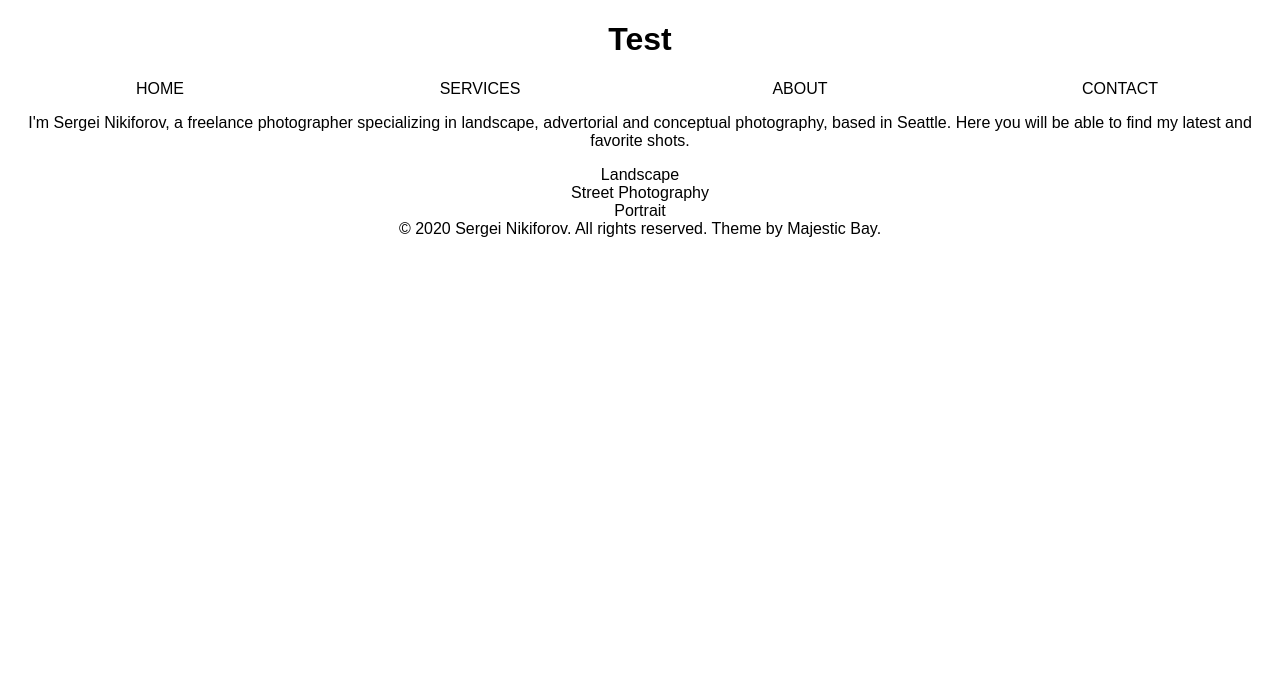
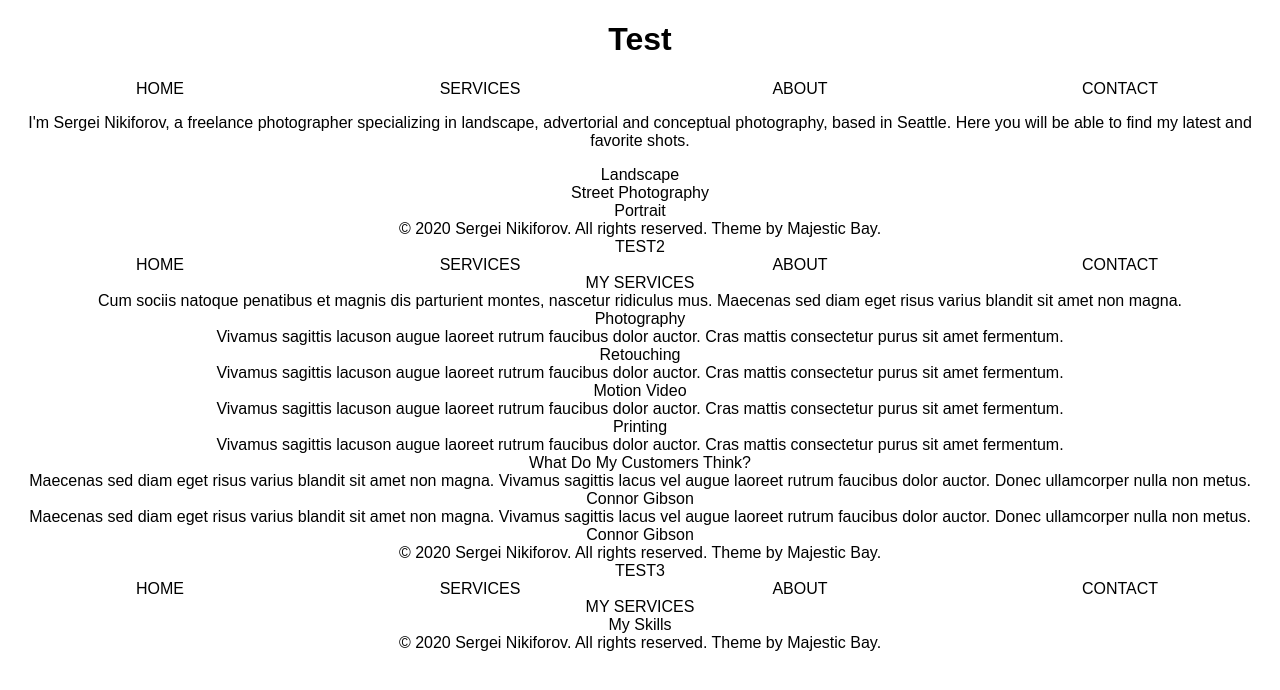
Before and after one commit to lyly2112/nikiforov, a React (Create React App) app: page / in a window 1280 px wide. Shown: the top 690 px of the page. Built offline with nearby package versions, Linux system fonts and the light colour scheme.

Commit message:
added components for all pages home, services, about me and contact

```diff
--- /dev/null
+++ b/src/About_me.js
@@ -0,0 +1,26 @@
+import React from 'react';
+import Navbar_short from './Navbar_short';
+import Work_with_me from './Work_with_me';
+import Footer from './Footer';
+
+function About_me(){
+    return (
+        <dev className="about_me">
+                        <div>TEST3</div>
+
+            <Navbar_short/>
+            <dev className="bio_container">
+                <dev className="photo"></dev>
+                <dev className="bio"></dev>
+            </dev>
+            <dev className="skills_container">
+                <dev className="skills_top">My Skills</dev>
+                <dev className="skills"></dev>
+            </dev>
+            <Work_with_me/>
+            <Footer/>
+        </dev>
+    )
+}
+
+export default About_me;
--- a/src/App.js
+++ b/src/App.js
@@ -1,5 +1,8 @@
 import React, { Component } from 'react';
 import Home from './Home';
+import Services from './Services';
+import About_me from './About_me';
+
 import './App.css';
 
 class App extends Component {
@@ -7,6 +10,8 @@ class App extends Component {
     return (
       <div className="App">
         <Home/>
+        <Services/>
+        <About_me/>
       </div>
     );
   }
--- /dev/null
+++ b/src/Footer.js
@@ -0,0 +1,12 @@
+import React from 'react';
+
+function Footer() {
+    return (
+        <div className="footer">
+            <div className="footer_signature">© 2020 Sergei Nikiforov.
+            All rights reserved. Theme by Majestic Bay.</div>
+        </div>
+    )
+}
+
+export default Footer;
--- /dev/null
+++ b/src/Gallery.js
@@ -0,0 +1,22 @@
+import React from 'react';
+
+function Gallery() {
+    return (
+        <div className="gallery">
+            <div className="gallery_elem">
+                <div className="photo"></div>
+                <div className="gallery_elem_name">Landscape</div>
+            </div>
+            <div className="gallery_elem">
+                <div className="photo"></div>
+                <div className="gallery_elem_name">Street Photography</div>
+            </div>
+            <div className="gallery_elem">
+                <div className="photo"></div>
+                <div className="gallery_elem_name">Portrait</div>
+            </div>
+        </div>
+    )
+}
+
+export default Gallery;
--- a/src/Home.js
+++ b/src/Home.js
@@ -1,5 +1,8 @@
 import React from 'react';
 import Navbar from './Navbar';
+import Gallery from './Gallery';
+import Work_with_me from './Work_with_me.js';
+import Footer from './Footer';
 
 function Home() {
     return (
@@ -12,32 +15,9 @@ function Home() {
             photography, based in Seattle. Here you will be able
             to find my latest and favorite shots.</p>
         </div>
-        <div className="gallery">
-          <div className="gallery_elem">
-            <div className="photo"></div>
-            <div className="gallery_elem_name">Landscape</div>
-          </div>
-          <div className="gallery_elem">
-            <div className="photo"></div>
-            <div className="gallery_elem_name"></div>
-          </div>
-          <div className="gallery_elem">
-            <div className="photo"></div>
-            <div className="gallery_elem_name">Street Photography</div>
-          </div>
-          <div className="gallery_elem">
-            <div className="photo"></div>
-            <div className="gallery_elem_name">Portrait</div>
-          </div>
-        </div>
-        <div className="work_with_me">
-          <div className="lets_header"></div>
-          <div className="lets_text"></div>
-          <div className="contact_button"></div>
-        </div>
-        <div className="footer">
-          <div className="footer_signature">© 2020 Sergei Nikiforov. All rights reserved. Theme by Majestic Bay.</div>
-        </div>
+        <Gallery/>
+        <Work_with_me/>
+        <Footer/>
       </div>
     )
 }
--- /dev/null
+++ b/src/Navbar_short.js
@@ -0,0 +1,17 @@
+import React from 'react';
+
+function Navbar_short() {
+    return (
+        <div className="navbar_short">
+          <div className="navbar_menu">
+            <div className="col">HOME</div>
+            <div className="col">SERVICES</div>
+            <div className="col">ABOUT</div>
+            <div className="col">CONTACT</div>
+          </div>
+          <div className="header_name">MY SERVICES</div>
+        </div>
+    )
+}
+
+export default Navbar_short;
--- /dev/null
+++ b/src/Reviews.js
@@ -0,0 +1,25 @@
+import React from "react";
+
+function Reviews() {
+    return (
+        <div className="reviews">
+            <div className="review_name">What Do My Customers Think?</div>
+            <div className="review_container">
+                <div className="photo"></div>
+                <dev className="review_text_container">
+                    <div className="review_text">Maecenas sed diam eget risus varius blandit sit amet non magna. Vivamus sagittis lacus vel augue laoreet rutrum faucibus dolor auctor. Donec ullamcorper nulla non metus.</div>
+                    <div className="client_name">Connor Gibson</div>
+                </dev>
+            </div>
+            <div className="review_container">
+                <div className="photo"></div>
+                <dev className="review_text_container">
+                    <div className="review_text">Maecenas sed diam eget risus varius blandit sit amet non magna. Vivamus sagittis lacus vel augue laoreet rutrum faucibus dolor auctor. Donec ullamcorper nulla non metus.</div>
+                    <div className="client_name">Connor Gibson</div>
+                </dev>
+            </div>
+        </div>
+    )
+}
+
+export default Reviews;
--- /dev/null
+++ b/src/Services.js
@@ -0,0 +1,19 @@
+import React from 'react';
+import Navbar_short from './Navbar_short';
+import Services_container from './Services_container';
+import Reviews from './Reviews';
+import Footer from './Footer';
+
+function Services() {
+    return (
+        <div>
+            <div>TEST2</div>
+            <Navbar_short/>
+            <Services_container/>
+            <Reviews/>
+            <Footer/>
+        </div>
+    )
+}
+
+export default Services;
--- /dev/null
+++ b/src/Services_container.js
@@ -0,0 +1,27 @@
+import React from 'react';
+
+function Services_container() {
+    return (
+        <div>
+        <div className="services_description">Cum sociis natoque penatibus et magnis dis parturient montes, nascetur ridiculus mus. Maecenas sed diam eget risus varius blandit sit amet non magna.</div>
+        <div className="service">
+            <div className="service_name">Photography</div>
+            <div className="service_description">Vivamus sagittis lacuson augue laoreet rutrum faucibus dolor auctor. Cras mattis consectetur purus sit amet fermentum.</div>
+        </div>
+        <div className="service">
+            <div className="service_name">Retouching</div>
+            <div className="service_description">Vivamus sagittis lacuson augue laoreet rutrum faucibus dolor auctor. Cras mattis consectetur purus sit amet fermentum.</div>
+        </div>
+        <div className="service">
+            <div className="service_name">Motion Video</div>
+            <div className="service_description">Vivamus sagittis lacuson augue laoreet rutrum faucibus dolor auctor. Cras mattis consectetur purus sit amet fermentum.</div>
+        </div>
+        <div className="service">
+            <div className="service_name">Printing</div>
+            <div className="service_description">Vivamus sagittis lacuson augue laoreet rutrum faucibus dolor auctor. Cras mattis consectetur purus sit amet fermentum.</div>
+        </div>
+        </div>
+    )
+}
+
+export default Services_container;
--- /dev/null
+++ b/src/Work_with_me.js
@@ -0,0 +1,13 @@
+import React from 'react';
+
+function Work_with_me () {
+return (
+    <div className="work_with_me">
+        <div className="lets_header"></div>
+        <div className="lets_text"></div>
+        <div className="contact_button"></div>
+    </div>
+)
+}
+
+export default Work_with_me;
```
